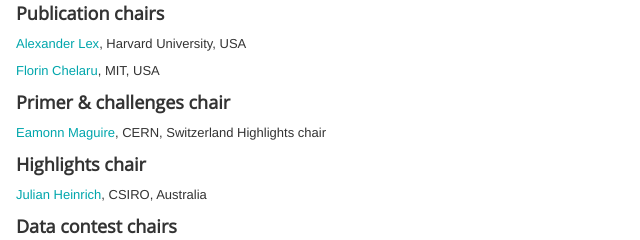
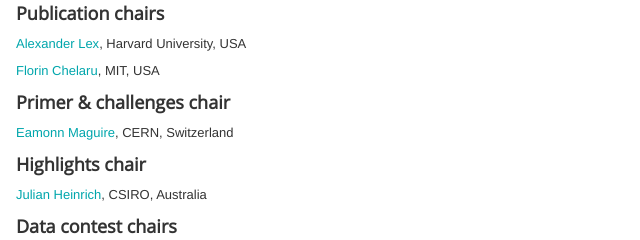
Before and after one commit to eamonnmag/biovis.github.io, a plain HTML site: page 2016/committee.html in a window 1280 px wide. Shown: the part 780-1020 px from the top of the page, 394-1034 px from the left. Drawn offline with Linux system fonts and the light colour scheme; files that its build step writes are made by us from their sources; files whose address does not match are found by name.

Commit message:
Site updated at 2015-12-23 14:24:59 UTC: 55fe0bd Wed Dec 23 08:24:14 2015 -0600 TuanDang: Fixed typos that Liz mentioned

```diff
--- a/2016/committee.html
+++ b/2016/committee.html
@@ -151,8 +151,7 @@
 <p><a href="http://www.mit.edu/~florinc/">Florin Chelaru</a>, MIT, USA</p>
 
 <h3 id="primer--challenges-chair">Primer &amp; challenges chair</h3>
-<p><a href="http://www.antarctic-design.co.uk/">Eamonn Maguire</a>, CERN, Switzerland
-Highlights chair</p>
+<p><a href="http://www.antarctic-design.co.uk/">Eamonn Maguire</a>, CERN, Switzerland</p>
 
 <h3 id="highlights-chair">Highlights chair</h3>
 <p><a href="http://www.joules.de">Julian Heinrich</a>, CSIRO, Australia</p>
```
Also changed, not shown: 2016/index.html (+1 -1 lines), 1 other file.
